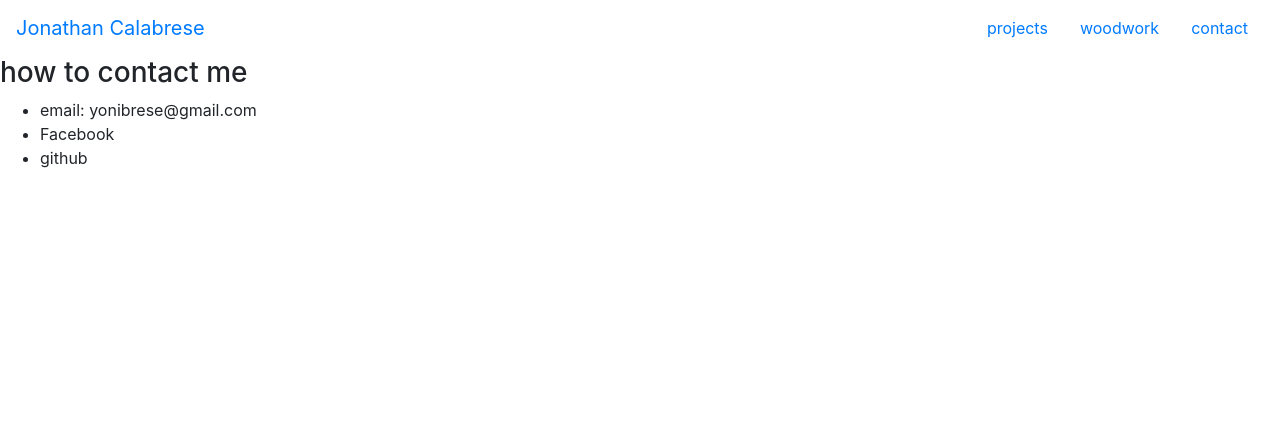
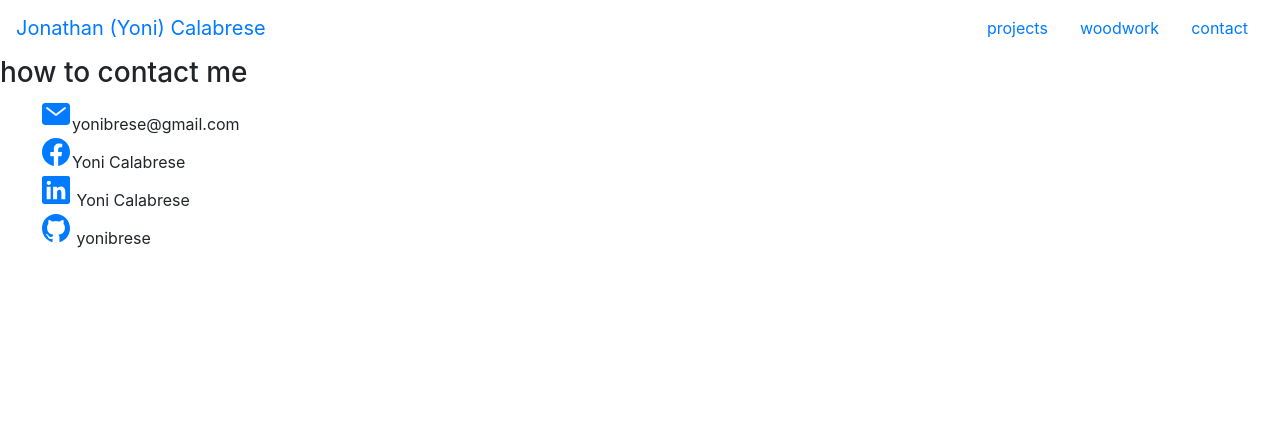
Before and after one commit to Yonibrese/personal_site, a Django app: page /contact/ in a window 1280 px wide. Shown: the top 447 px of the page. Run offline with Django 3.2, Linux system fonts and the light colour scheme; some libraries are stand-ins or nearby versions.

Commit message:
finished contact list

```diff
--- a/static/style.css
+++ b/static/style.css
@@ -29,3 +29,7 @@
 #attr ul{
 	list-style: none;
 }
+
+#contact ul{
+	list-style: none;
+}
--- a/templates/base.html
+++ b/templates/base.html
@@ -15,7 +15,7 @@
     <nav class="navbar">
         <a class="navbar-brand" href="{% url 'home' %}">
 <!--            <img src="#" height="30" width="30" alt="..." class="d-inline-block align-top">-->
-            Jonathan Calabrese
+            Jonathan (Yoni) Calabrese
         </a>
         <nav class="nav justify-content-end">
             <a class="nav-link" href="{% url 'web_p' %}">projects</a>
@@ -36,6 +36,8 @@
 <script src="https://code.jquery.com/jquery-3.3.1.slim.min.js" integrity="sha384-q8i/X+965DzO0rT7abK41JStQIAqVgRVzpbzo5smXKp4YfRvH+8abtTE1Pi6jizo" crossorigin="anonymous"></script>
 <script src="https://cdnjs.cloudflare.com/ajax/libs/popper.js/1.14.7/umd/popper.min.js" integrity="sha384-UO2eT0CpHqdSJQ6hJty5KVphtPhzWj9WO1clHTMGa3JDZwrnQq4sF86dIHNDz0W1" crossorigin="anonymous"></script>
 <script src="https://stackpath.bootstrapcdn.com/bootstrap/4.3.1/js/bootstrap.min.js" integrity="sha384-JjSmVgyd0p3pXB1rRibZUAYoIIy6OrQ6VrjIEaFf/nJGzIxFDsf4x0xIM+B07jRM" crossorigin="anonymous"></script>
+<!--icon line-->
+<script src="https://unpkg.com/ionicons@5.0.0/dist/ionicons.js"></script>
 {% endblock %}
 </body>
 </html>
--- a/templates/contact.html
+++ b/templates/contact.html
@@ -6,9 +6,10 @@
 <div id="contact">
     <h3>how to contact me</h3>
     <ul>
-        <li>email: yonibrese@gmail.com</li>
-        <li>Facebook</li>
-        <li>github</li>
+        <li><a href="mailto:yonibrese@gmail.com"><ion-icon name="mail" size="large"></ion-icon></a>yonibrese@gmail.com</li>
+        <li><a href="https://www.facebook.com/yonibrese/" target="_blank"><ion-icon name="logo-facebook" size="large"></ion-icon></a>Yoni Calabrese</li>
+        <li><a href="https://www.linkedin.com/in/yonibrese/" target="_blank"><ion-icon name="logo-linkedin" size="large"></ion-icon></a> Yoni Calabrese</li>
+        <li><a href="https://github.com/Yonibrese" target="_blank"><ion-icon name="logo-github" size="large"></ion-icon></a> yonibrese</li>
     </ul>
 </div>
 {% endblock %}
```
